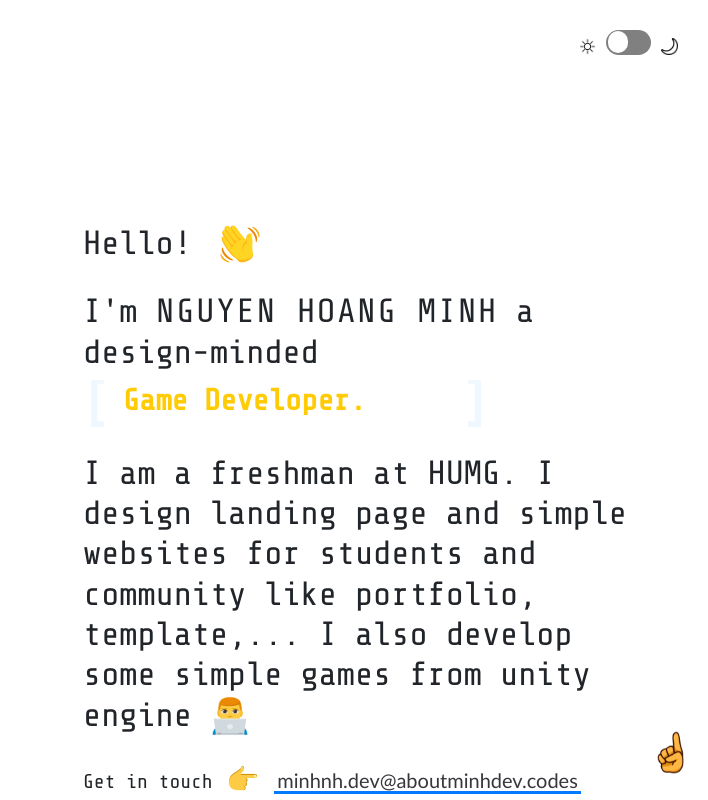
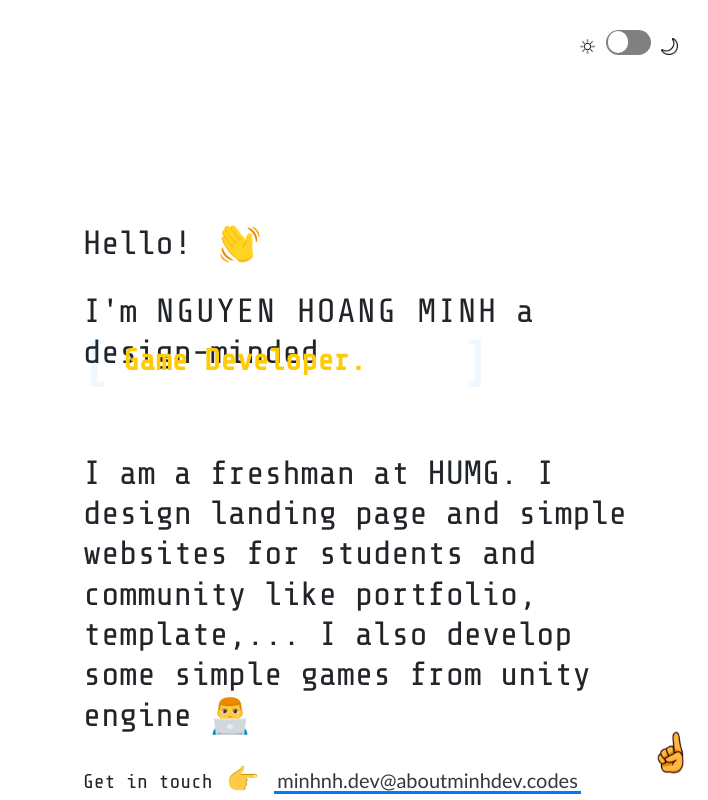
Before and after one commit to minhnhfx05952/portfolio2code, a plain HTML site: page index.html in a window 1280 px wide. Shown: the top 800 px of the page, 572-1280 px from the left. Drawn offline with nearby package versions, Linux system fonts and the light colour scheme.

Commit message:
Update style.css

```diff
--- a/style.css
+++ b/style.css
@@ -207,7 +207,7 @@ body.night .switch-wrapper a {
 
 .content {
     position: absolute;
-    top: 90%;
+    top: 70%;
     overflow: hidden;
     font-size: 30px;
     line-height: 50px;
```
